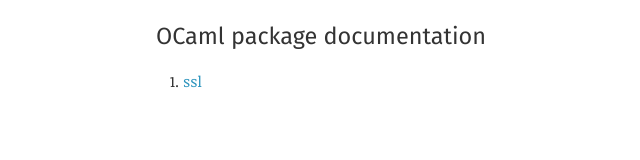
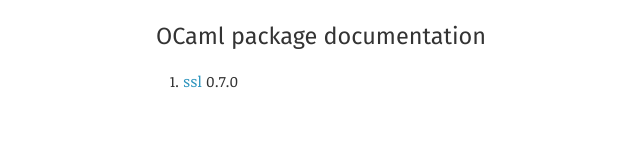
Before and after one commit to savonet/ocaml-ssl, a plain HTML site: page index.html in a window 1280 px wide. Shown: the full height of the page, 131-771 px from the left. Drawn offline with Linux system fonts and the light colour scheme.

Commit message:
Deploying to gh-pages from @ savonet/ocaml-ssl@d61df8d1257e2c6d92cbe493509285b74b1bf058 🚀

```diff
--- a/index.html
+++ b/index.html
@@ -11,7 +11,7 @@
       <div class="by-name">
       <h2>OCaml package documentation</h2>
       <ol>
-      <li><a href="ssl/index.html">ssl</a></li>
+      <li><a href="ssl/index.html">ssl</a> <span class="version">0.7.0</span></li>
       </ol>
       </div>
     </main>
```
